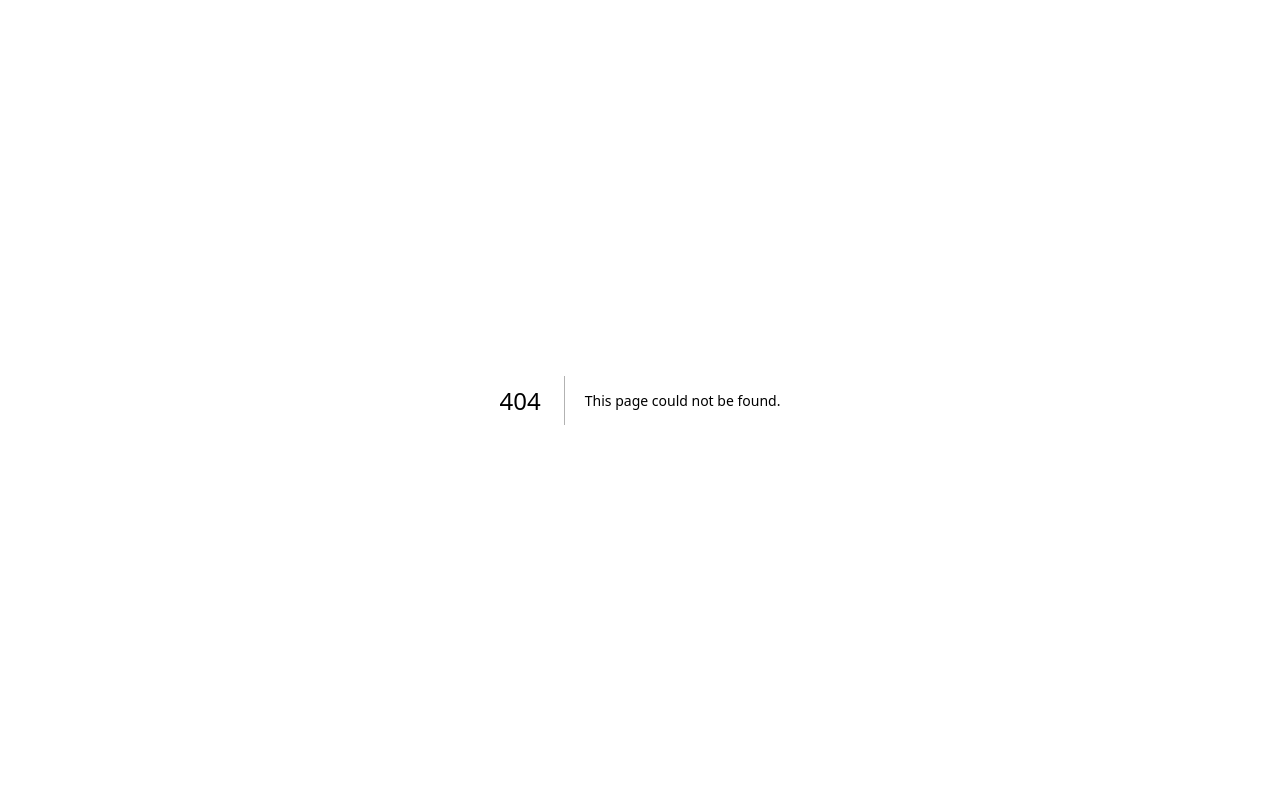
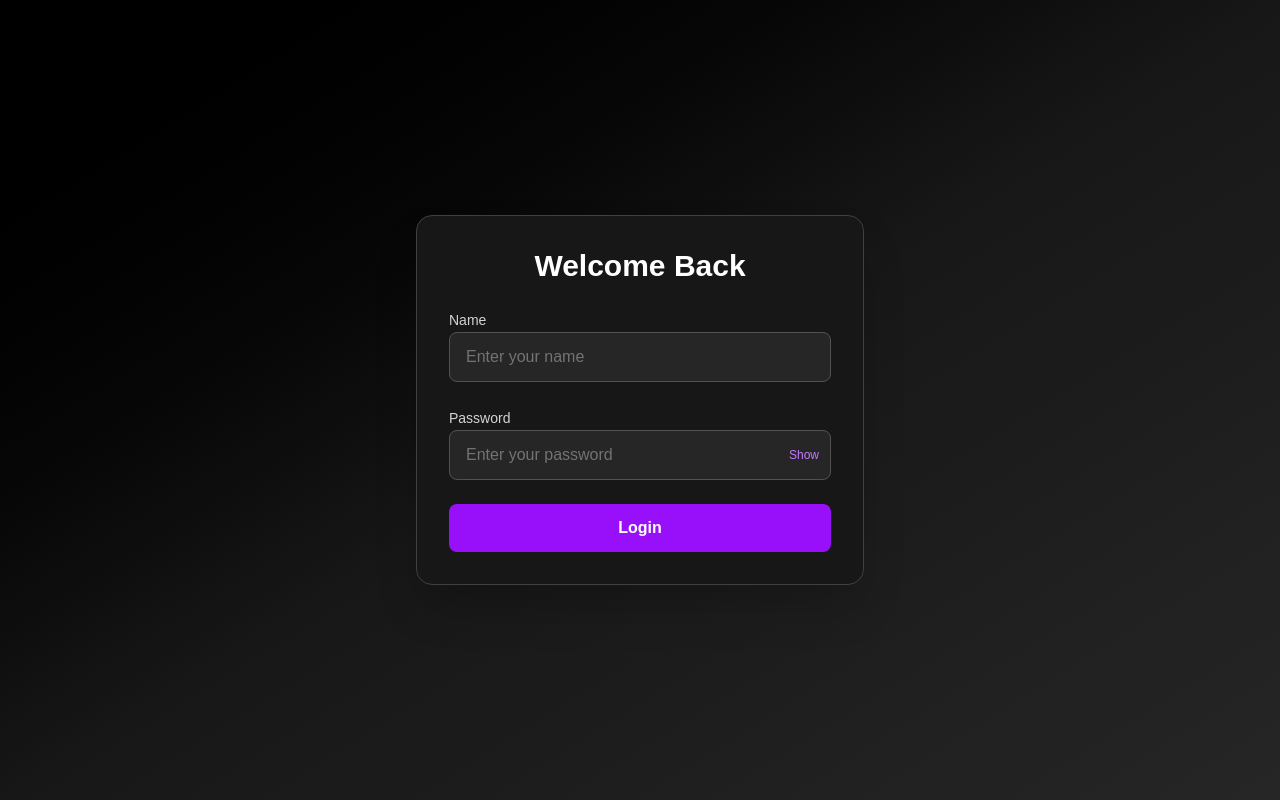
Before and after one commit to tushar-41/gestor, a Next.js app: page /login in a window 1280 px wide. Before the commit this address had no page. Built offline with nearby package versions, Linux system fonts and the light colour scheme.

Commit message:
added login and signup form and written login form

```diff
--- /dev/null
+++ b/app/(auth)/login/page.jsx
@@ -0,0 +1,85 @@
+"use client";
+import React, { useState } from "react";
+
+const Login = () => {
+  const [form, setForm] = useState({
+    name: "",
+    password: "",
+  });
+
+  const [passType, setPassType] = useState(true);
+
+  function handleForm(e) {
+    const { name, value } = e.target;
+
+    setForm((prev) => ({
+      ...prev,
+      [name]: value,
+    }));
+  }
+
+  function handleSubmit(e) {
+    e.preventDefault();
+    console.log(form);
+  }
+
+  return (
+    <div className="min-h-screen flex items-center justify-center bg-linear-to-br from-black via-neutral-900 to-neutral-800">
+      <form
+        onSubmit={handleSubmit}
+        className="w-full max-w-md bg-neutral-900 border border-neutral-700 p-8 rounded-2xl shadow-2xl space-y-6"
+      >
+        <h2 className="text-3xl font-bold text-center text-white">
+          Welcome Back
+        </h2>
+
+        {/* Name Field */}
+        <div className="space-y-2">
+          <label className="text-sm text-neutral-300">Name</label>
+          <input
+            type="text"
+            name="name"
+            placeholder="Enter your name"
+            value={form.name}
+            onChange={handleForm}
+            className="w-full px-4 py-3 rounded-lg bg-neutral-800 border border-neutral-600 focus:outline-none focus:ring-2 focus:ring-purple-500 text-white placeholder-neutral-500 transition"
+          />
+        </div>
+
+        {/* Password Field */}
+        <div className="space-y-2">
+          <label className="text-sm text-neutral-300">Password</label>
+
+          <div className="relative">
+            <input
+              type={passType ? "password" : "text"}
+              name="password"
+              placeholder="Enter your password"
+              value={form.password}
+              onChange={handleForm}
+              className="w-full px-4 py-3 rounded-lg bg-neutral-800 border border-neutral-600 focus:outline-none focus:ring-2 focus:ring-purple-500 text-white placeholder-neutral-500 transition pr-16"
+            />
+
+            <button
+              type="button"
+              onClick={() => setPassType((prev) => !prev)}
+              className="absolute right-3 top-1/2 -translate-y-1/2 text-xs text-purple-400 hover:text-purple-300 transition"
+            >
+              {passType ? "Show" : "Hide"}
+            </button>
+          </div>
+        </div>
+
+        {/* Submit */}
+        <button
+          type="submit"
+          className="w-full py-3 rounded-lg bg-purple-600 hover:bg-purple-700 transition text-white font-semibold"
+        >
+          Login
+        </button>
+      </form>
+    </div>
+  );
+};
+
+export default Login;
--- /dev/null
+++ b/app/(auth)/signup/page.jsx
@@ -0,0 +1,7 @@
+import React from "react";
+
+const Signup = () => {
+  return <div>Signup</div>;
+};
+
+export default Signup;
```
